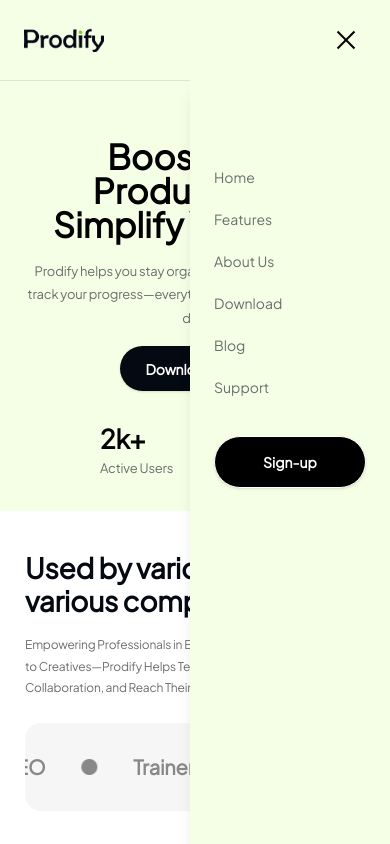
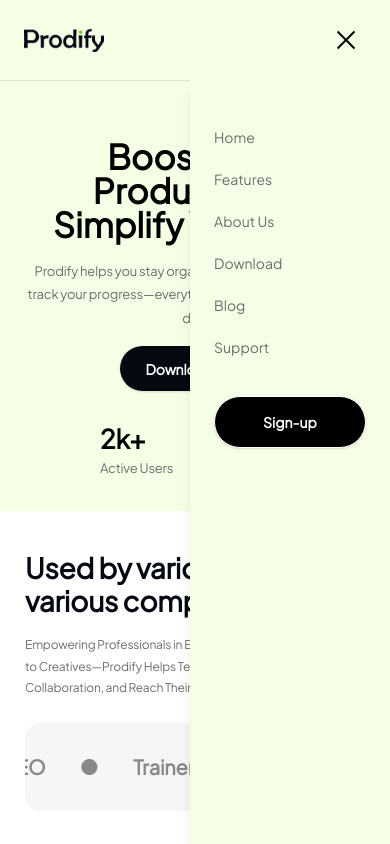
Before and after one commit to RanaMubashirTariq/LMS-Landing-page, a Next.js app: page / in a window 390 px wide. Both pictures are taken after a click on the button 346 px from the left and 40 px from the top of the page. Shown: the top 844 px of the page. Built offline with nearby package versions, Linux system fonts and the light colour scheme.

Commit message:
another commit

```diff
--- a/app/screens/NavbarSection/NavbarSection.tsx
+++ b/app/screens/NavbarSection/NavbarSection.tsx
@@ -94,7 +94,7 @@
         <div className="fixed right-0 top-0 z-50 min-[1024px]:hidden h-[100vh] w-[300px] ">
           <div className="absolute inset-0 bg-opacity-50" onClick={() => setIsMenuOpen(false)}></div>
           <div className="absolute top-[80px] right-0  w-[200px] h-[100vh] bg-[#f4ffe6] p-6 shadow-lg">
-            <div className="flex flex-col gap-6 mt-16">
+            <div className="flex flex-col gap-6 mt-6">
               {navigationItems.map((item, index) => (
                 <Link
                   key={index}
```
